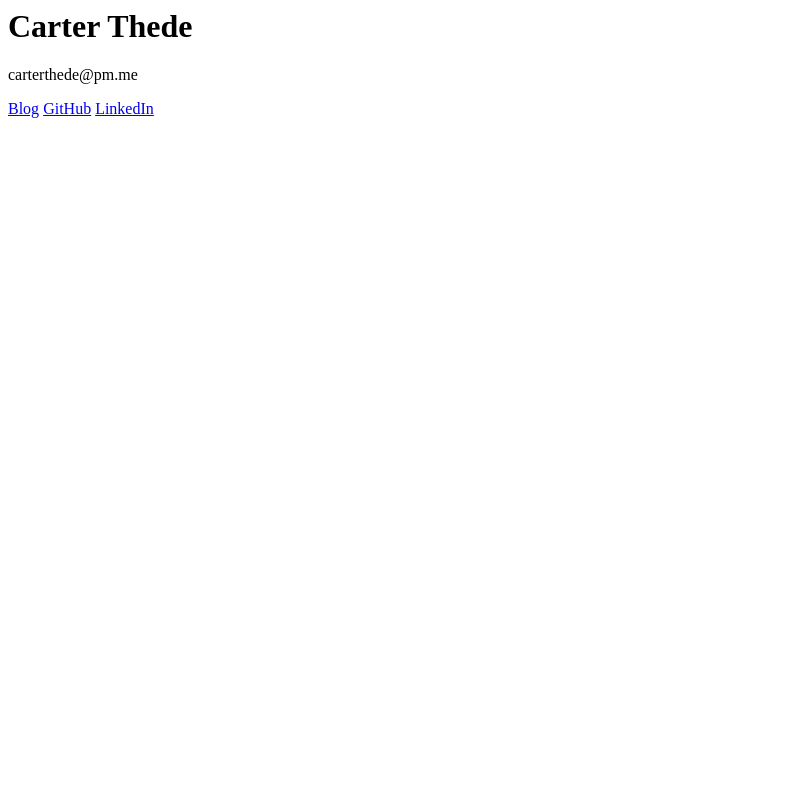
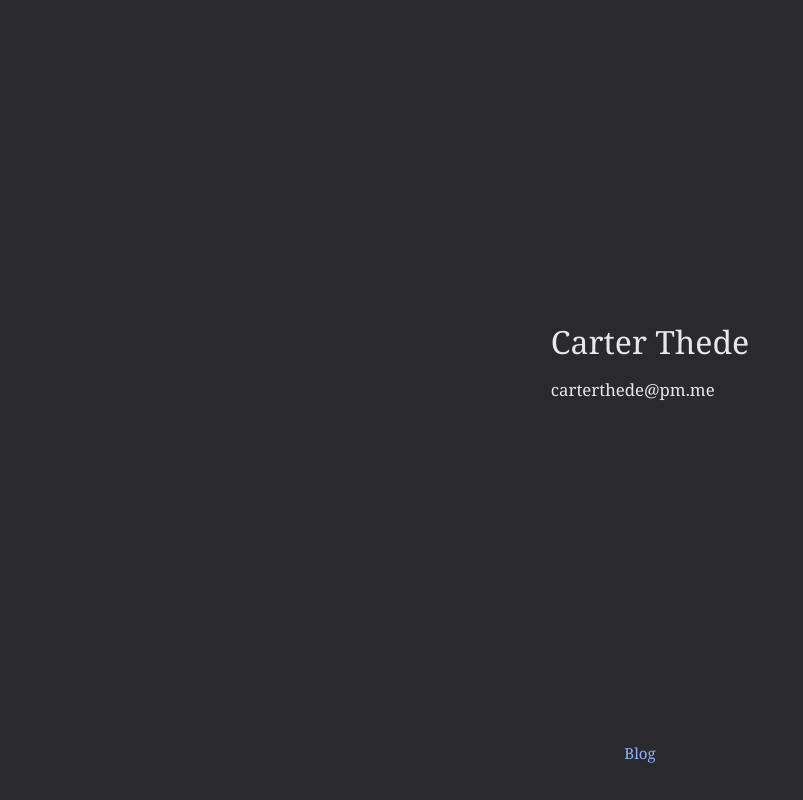
Before and after one commit to C-thede/C-Thede.github.io, a plain HTML site: page index.html in a window 1280 px wide. Shown: the whole page, without its empty margins (0-803 px from the left). Drawn offline with Linux system fonts and the light colour scheme.

Commit message:
Update HTML structure and navigation links
Replaced 'div' with 'main' for semantic markup and updated navigation links.

```diff
--- a/index.html
+++ b/index.html
@@ -1,14 +1,20 @@
+<!DOCTYPE html>
+<html lang="en">
+<head>
+    <meta charset="UTF-8">
+    <title>Carter Thede</title>
+    <link rel="stylesheet" href="style.css">
+</head>
 <body>
     <div class="page">
-        <div class="hero">
+        <main class="hero">
             <h1>Carter Thede</h1>
             <p class="email">carterthede@pm.me</p>
-        </div>
+        </main>
 
         <nav class="bottom-nav">
             <a href="blog.html">Blog</a>
-            <a href="https://github.com/yourusername" target="_blank">GitHub</a>
-            <a href="https://twitter.com/yourusername" target="_blank">LinkedIn</a>
         </nav>
     </div>
 </body>
+</html>
```
